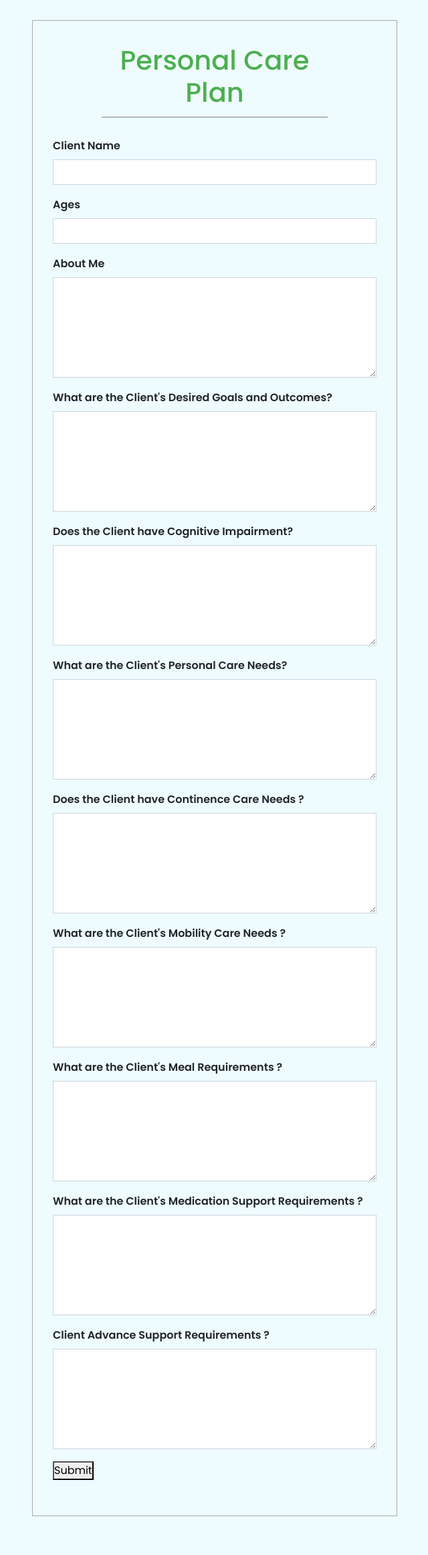
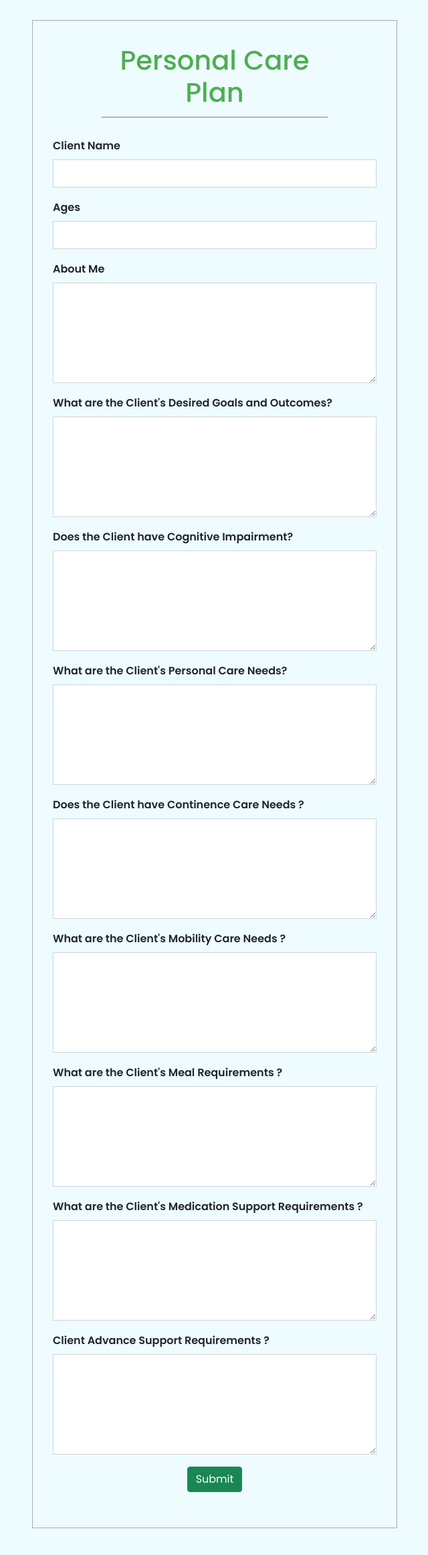
Before and after one commit to Rabsha/chatgpt-integration, a PHP site: page / in a window 1280 px wide. Shown: the whole page at 67% size, without its empty margins (319-959 px from the left). Before the commit the page ends 2264 px from the top, so only its background shows below. Run offline with PHP 8.4, Linux system fonts and the light colour scheme.

Commit message:
New Updated

```diff
--- a/assets/css/style.css
+++ b/assets/css/style.css
@@ -22,6 +22,7 @@
 }
 .form-group input {
     border-radius: 0;
+    padding: 8px 8px;
 }
 .form-group textarea {
     padding: 5px 10px;
--- a/index.php
+++ b/index.php
@@ -63,7 +63,9 @@
                                 <textarea name="aboutme" class="form-control"></textarea>
                             </div>
                             <div class="form-group">
-                                <button>Submit</button>
+                                <center>
+                                    <button class="btn btn-success">Submit</button>
+                                </center>
                             </div>
                         </form>
                     </div>
```
